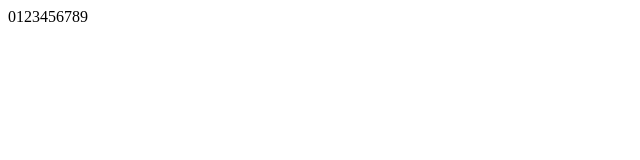
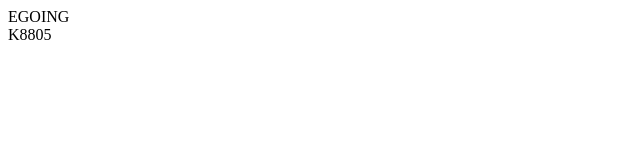
Before and after one commit to daebeobkim/server, a plain HTML site: page 짤막상식/익명함수.html in a window 1280 px wide. Shown: the full height of the page, 0-640 px from the left. Drawn offline with Linux system fonts and the light colour scheme.

Commit message:
Update 익명함수.html

```diff
--- a/짤막상식/익명함수.html
+++ b/짤막상식/익명함수.html
@@ -7,11 +7,13 @@
     </head>
     <body>
         <script type="text/javascript">
-            (function () {
-                for (i = 0; i < 10; i++) {
-                    document.write(i);
-                }
-            })();
+            get_members = function () {
+                return ['egoing', 'k8805'];
+            };
+            member = get_members();
+            for (i = 0; i < member.length; i++) {
+                document.write(member[i].toUpperCase() + '<br />');
+            }
         </script>
     </body>
 </html>
```
